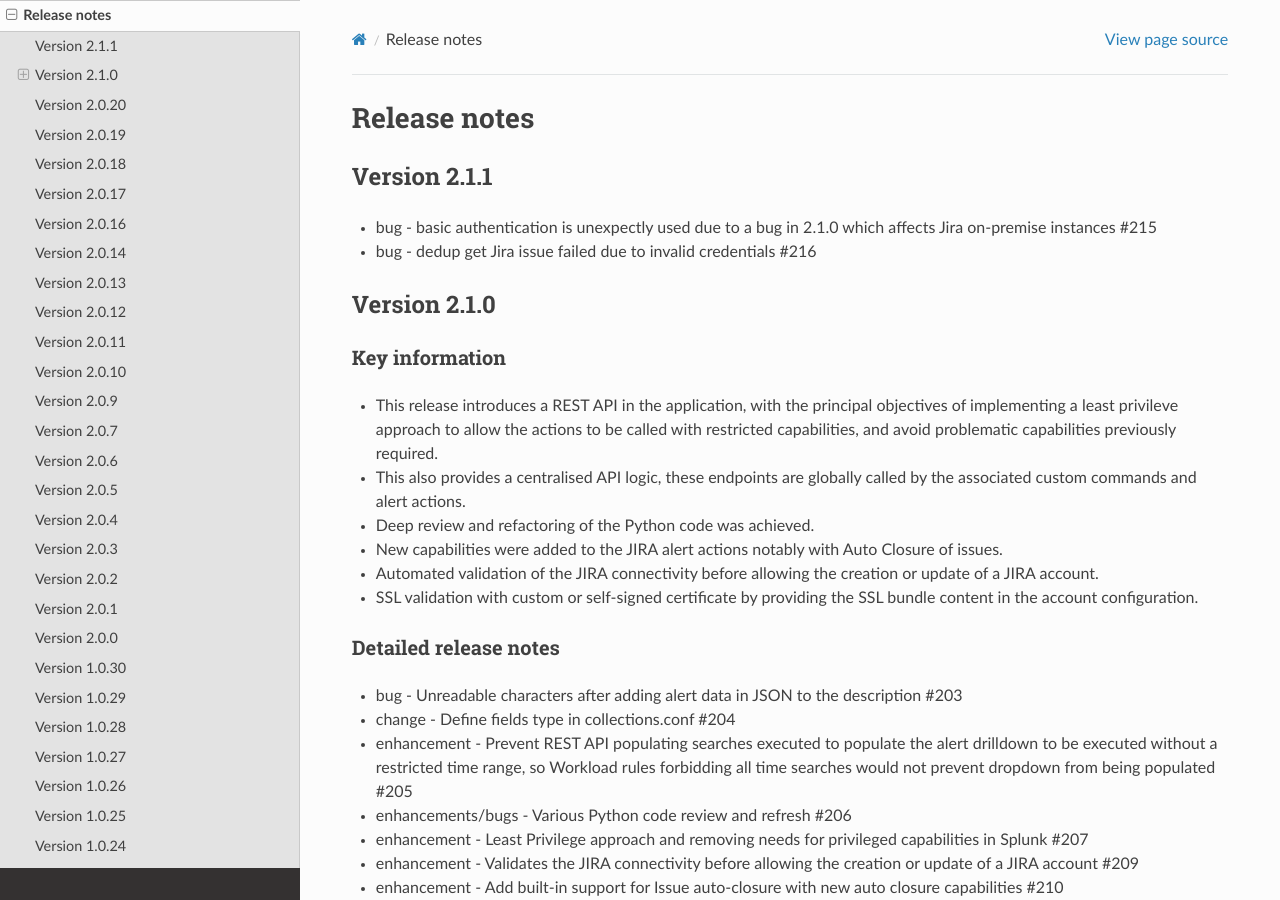
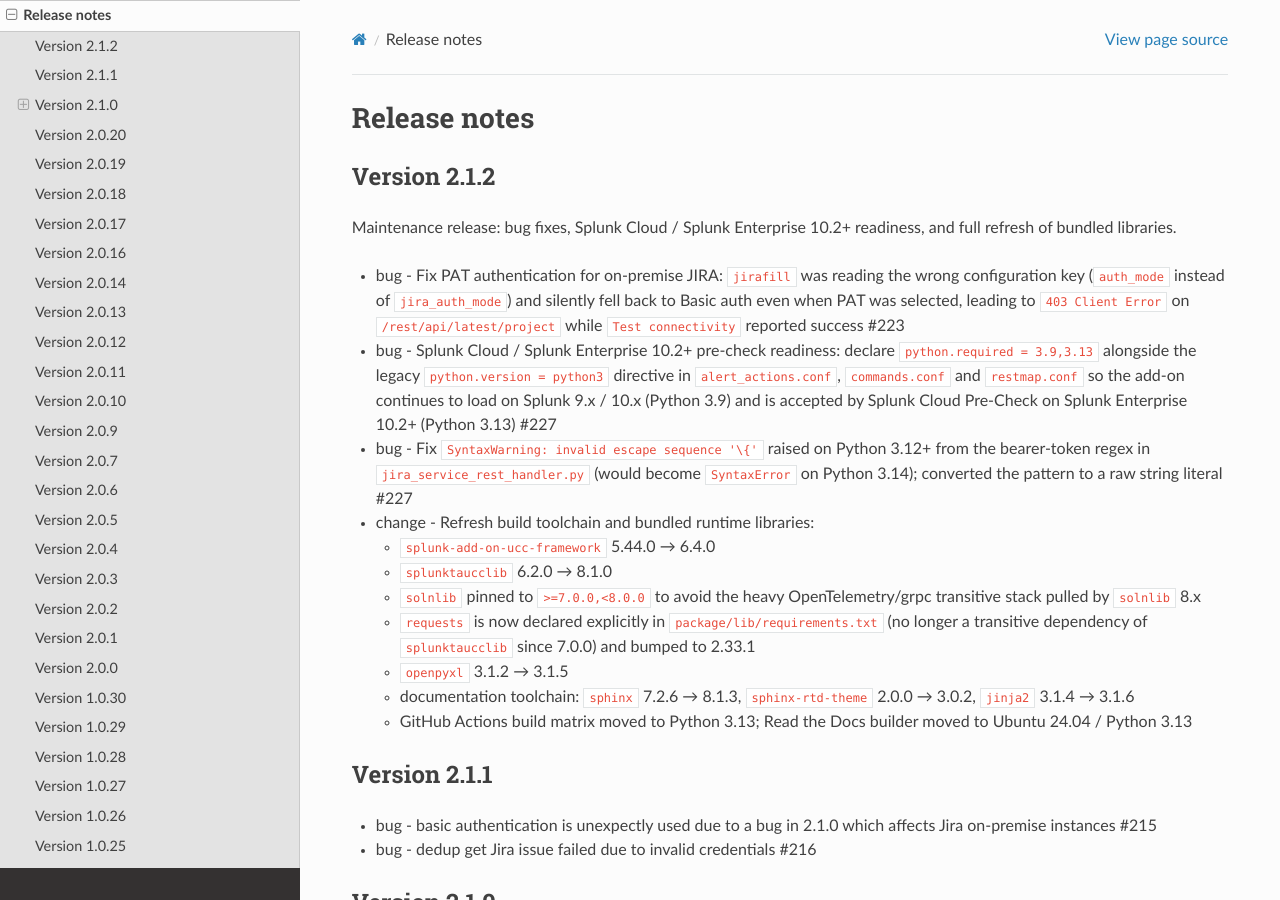
Before and after one commit to guilhemmarchand/TA-jira-service-desk-simple-addon, a Sphinx documentation site: the page built from docs/releasenotes.rst, in a window 1280 px wide and 900 px high. Built offline with Sphinx 7.4.7 and the Read the Docs theme 3.1.0, drawn with Linux system fonts in a browser that asks for light colours.

Commit message:
Bump version to 2.1.2, update release notes and compatibility docs
Co-authored-by: Cursor <cursoragent@cursor.com>

```diff
--- a/docs/compatibility.rst
+++ b/docs/compatibility.rst
@@ -4,7 +4,7 @@ Compatibility
 Splunk compatibility
 ####################
 
-This application is compatible with Splunk 9.1.x and later.
+This application is compatible with Splunk 9.1.x and later, including Splunk Enterprise 10.2.x (Python 3.13) and Splunk Cloud (Victoria Experience).
 
 Splunk Enterprise Security compatibility
 ########################################
@@ -14,7 +14,7 @@ This application has been verified with ES 7.x/8.x.
 Python support
 ##############
 
-Only Python3 is supported.
+Only Python 3 is supported. The add-on declares ``python.required = 3.9,3.13`` and is therefore loaded by both Python 3.9 (Splunk 9.x / 10.x) and Python 3.13 (Splunk Enterprise 10.2+).
 
 Web Browser compatibility
 #########################
--- a/docs/releasenotes.rst
+++ b/docs/releasenotes.rst
@@ -1,5 +1,23 @@
 Release notes
 #############
+
+Version 2.1.2
+=============
+
+Maintenance release: bug fixes, Splunk Cloud / Splunk Enterprise 10.2+ readiness, and full refresh of bundled libraries.
+
+- bug - Fix PAT authentication for on-premise JIRA: ``jirafill`` was reading the wrong configuration key (``auth_mode`` instead of ``jira_auth_mode``) and silently fell back to Basic auth even when PAT was selected, leading to ``403 Client Error`` on ``/rest/api/latest/project`` while ``Test connectivity`` reported success #223
+- bug - Splunk Cloud / Splunk Enterprise 10.2+ pre-check readiness: declare ``python.required = 3.9,3.13`` alongside the legacy ``python.version = python3`` directive in ``alert_actions.conf``, ``commands.conf`` and ``restmap.conf`` so the add-on continues to load on Splunk 9.x / 10.x (Python 3.9) and is accepted by Splunk Cloud Pre-Check on Splunk Enterprise 10.2+ (Python 3.13) #227
+- bug - Fix ``SyntaxWarning: invalid escape sequence '\{'`` raised on Python 3.12+ from the bearer-token regex in ``jira_service_rest_handler.py`` (would become ``SyntaxError`` on Python 3.14); converted the pattern to a raw string literal #227
+- change - Refresh build toolchain and bundled runtime libraries:
+
+  - ``splunk-add-on-ucc-framework`` 5.44.0 → 6.4.0
+  - ``splunktaucclib`` 6.2.0 → 8.1.0
+  - ``solnlib`` pinned to ``>=7.0.0,<8.0.0`` to avoid the heavy OpenTelemetry/grpc transitive stack pulled by ``solnlib`` 8.x
+  - ``requests`` is now declared explicitly in ``package/lib/requirements.txt`` (no longer a transitive dependency of ``splunktaucclib`` since 7.0.0) and bumped to 2.33.1
+  - ``openpyxl`` 3.1.2 → 3.1.5
+  - documentation toolchain: ``sphinx`` 7.2.6 → 8.1.3, ``sphinx-rtd-theme`` 2.0.0 → 3.0.2, ``jinja2`` 3.1.4 → 3.1.6
+  - GitHub Actions build matrix moved to Python 3.13; Read the Docs builder moved to Ubuntu 24.04 / Python 3.13
 
 Version 2.1.1
 =============
--- a/globalConfig.json
+++ b/globalConfig.json
@@ -771,9 +771,8 @@
     "meta": {
         "name": "TA-jira-service-desk-simple-addon",
         "restRoot": "ta_service_desk_simple_addon",
-        "version": "2.1.1",
+        "version": "2.1.2",
         "displayName": "JIRA Service Desk simple addon",
-        "schemaVersion": "0.0.9",
-        "_uccVersion": "5.53.0"
+        "schemaVersion": "0.0.10"
     }
 }
--- a/version.json
+++ b/version.json
@@ -1,4 +1,4 @@
 {
-  "version": "2.1.1",
+  "version": "2.1.2",
   "appID": "TA-jira-service-desk-simple-addon"
 }
```
